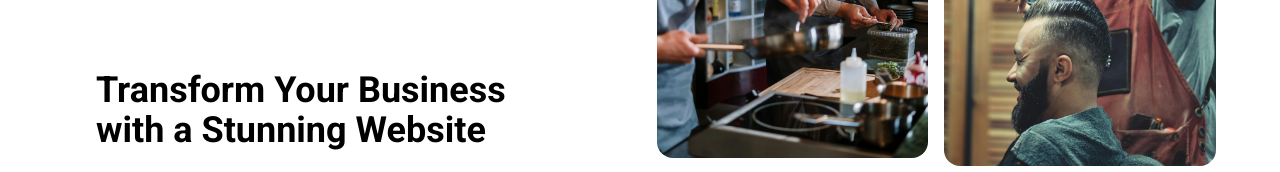
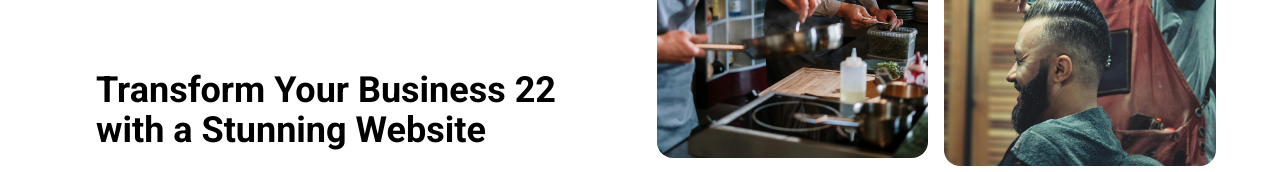
Before and after one commit to joeycrypto4ever/yo-fork, a Next.js app: page / in a window 1280 px wide. Shown: the part 248-420 px from the top of the page. Built offline with nearby package versions, Linux system fonts and the light colour scheme.

Commit message:
hero to fix

```diff
--- a/src/app/components/hero.tsx
+++ b/src/app/components/hero.tsx
@@ -23,7 +23,7 @@ export default function Hero() {
 
         {/* Text Section */}
         <div className='flex flex-col gap-4 px-8  lg:gap-8 lg:w-1/2 text-center lg:text-left'>
-            <h2 className='text-4xl font-bold'  >Transform Your Business<br /> with a Stunning Website</h2>
+            <h2 className='text-4xl font-bold'  >Transform Your Business 22<br /> with a Stunning Website</h2>
             <p className='text-md ' >We create professional, tailored websites that help businesses establish a strong online presence. From concept to launch, we deliver engaging digital solutions that attract customers and boost your visibility in the digital marketplace</p>
             <div className='flex justify-center lg:justify-start items-center gap-4' data-aos="zoom-in" >
                 <MainButton  className='py-4 px-8'>Get in Touch</MainButton>
```
